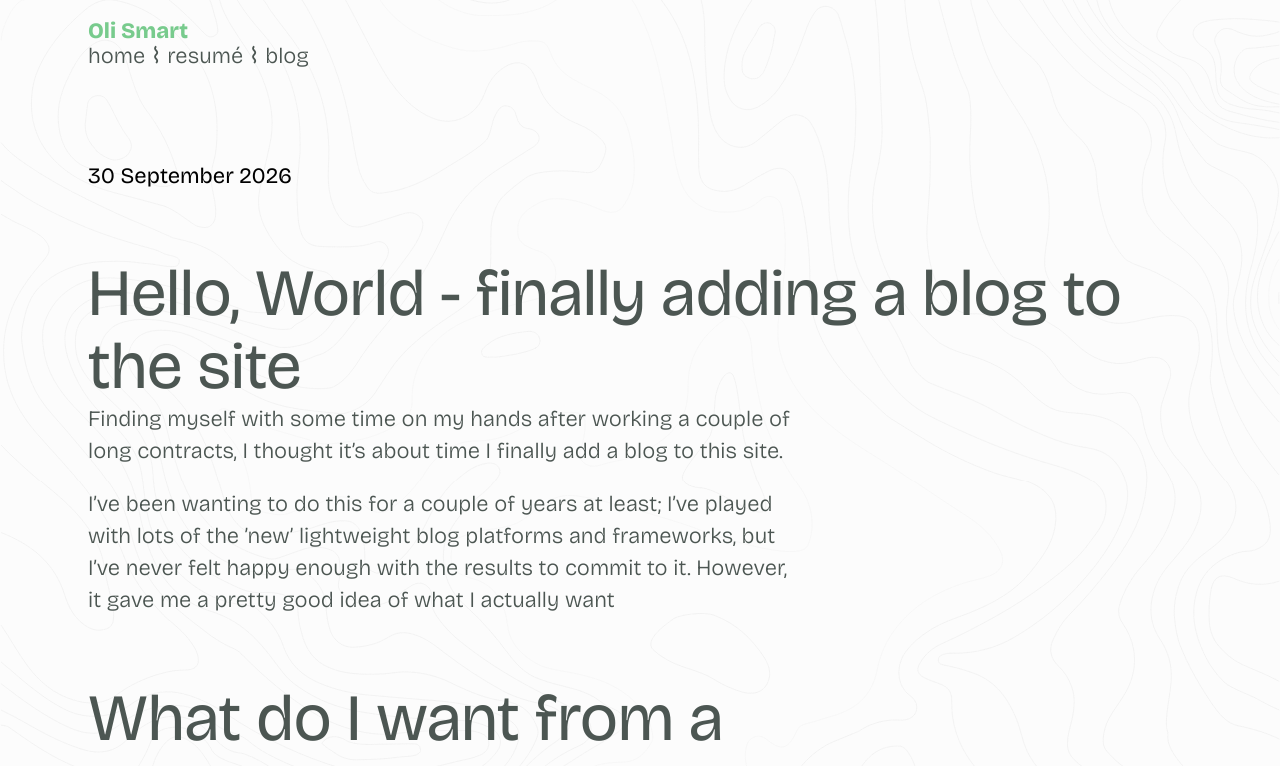
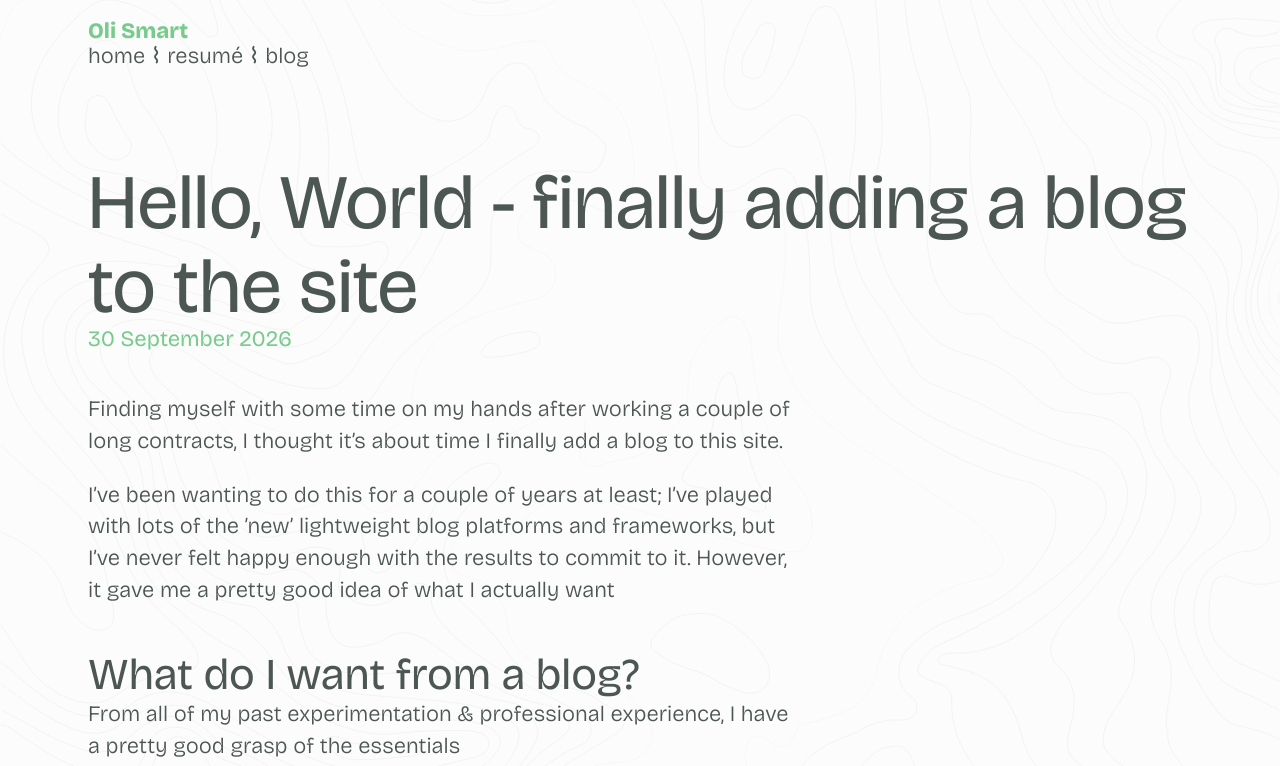
Before and after one commit to olismart/2020-build, an Eleventy site: page posts/2026-10-01-hello-world.md in a window 1280 px wide. Shown: the top 766 px of the page. Built offline with nearby package versions, Linux system fonts and the light colour scheme; Eleventy itself is replaced by a stand-in of ours; files that its build step writes are made by us from their sources.

Commit message:
Heading normalisation
Standardised approach to hero headings across site

```diff
--- a/_includes/base.njk
+++ b/_includes/base.njk
@@ -23,10 +23,12 @@
       </header>
       <main>
         <article>
-          {% if date %}
-            <aside class="post-date">{{ date | postDate }}</aside>
-          {% endif %}
-          <h2>{{ title }}</h2>
+          <div class='hero-header'>
+            <h2>{{ title }}</h2>
+            {% if date %}
+              <aside class="post-date">{{ date | postDate }}</aside>
+            {% endif %}
+          </div>
           <div class="body-text">
             {{ content | safe }}
           </div>
--- a/blog.njk
+++ b/blog.njk
@@ -27,8 +27,10 @@ description: Thoughts on product design, UX, and technology.
         </p>
       </header>
       <main>
-        <h2>Blog</h2>
-        <p class="subtitle">Thoughts on product design, UX, and technology.</p>
+        <div class="hero-header">
+          <h2>Blog</h2>
+          <p class="subtitle">Thoughts on product design, UX, and technology.</p>
+        </div>
 
         <div class="body-text">
           {% if collections.posts.length > 0 %}
--- a/cv-stylesheet.css
+++ b/cv-stylesheet.css
@@ -7,6 +7,8 @@ html{
 	margin: 0;
 	padding: 0;
 	box-sizing: border-box;
+	font-size: 16px;
+	font-size: min(max(1.1rem, 4vw), 22px);
 }
 
 body{
@@ -17,8 +19,6 @@ body{
 	background-attachment: fixed;
 	background-size: cover;
 	font-family: "Bricolage Grotesque", sans-serif;
-	font-size: 16px;
-	font-size: min(max(1.1rem, 4vw), 22px);
 	line-height: 1.45;
 	text-size-adjust: none;
 }
@@ -69,16 +69,19 @@ main h2{
 	font-weight: 400;
 	font-variation-settings: 'wght' 400;
 	margin: 1em 0 0 0;
-	font-size: 3em;
+	font-size: 2em;
 	line-height: 1.1;
 	color: var(--text-color);
 }
 
 .hero-header{
 	margin: 0 0 2em 0;
-	font-size: 3em;
 	line-height: 0.9;
 	color: var(--accent-color);
+}
+.hero-header h2,
+h2.hero-header{
+	font-size: 3em;
 }
 
 article{
@@ -162,7 +165,8 @@ article{
 	.wrapper{
 		padding: 0 4em;
 	}
-	.hero-header{
+	.hero-header h2,
+	h2.hero-header{
 		font-size: 3.5em;
 	}
 	.portrait{
@@ -172,7 +176,8 @@ article{
 }
 
 @media screen and (min-width: 1300px) {
-	.hero-header{
+	.hero-header h2,
+	h2.hero-header{
 		font-size: 5em;
 	}
 }
```
